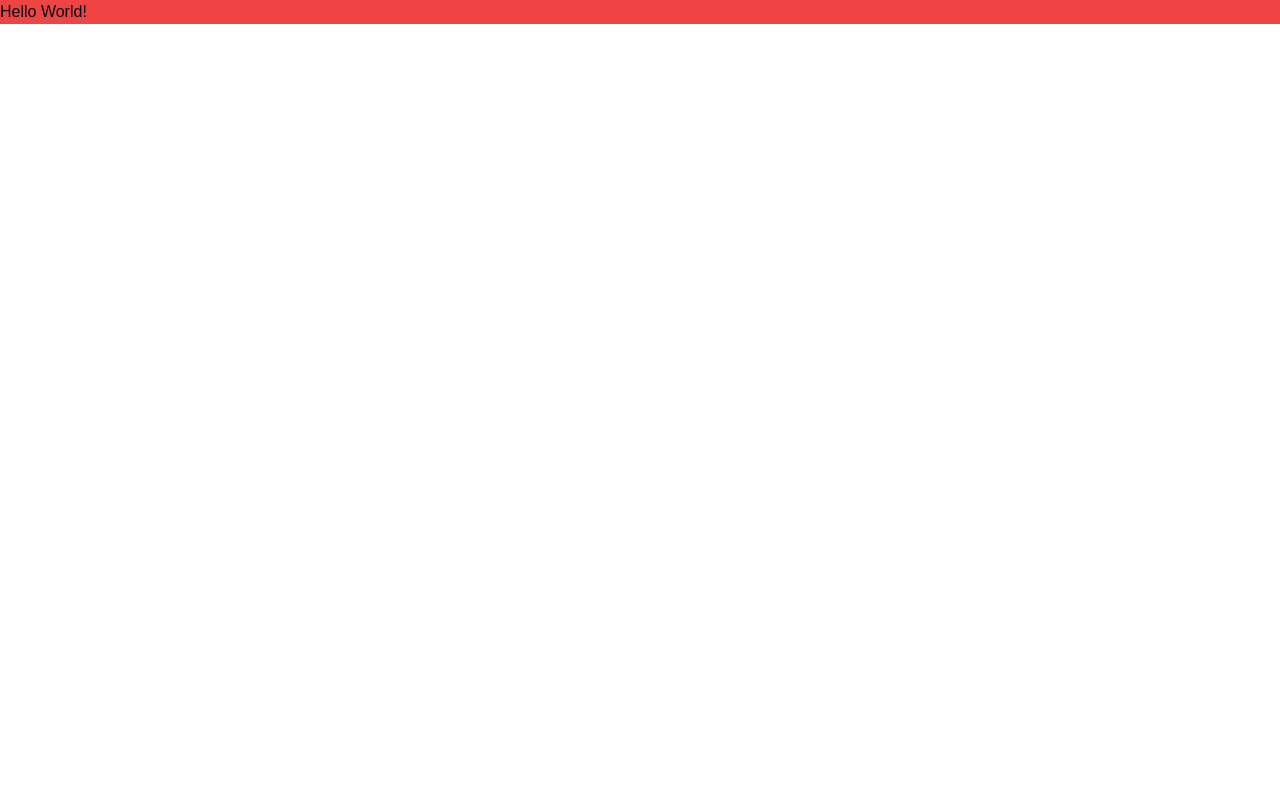
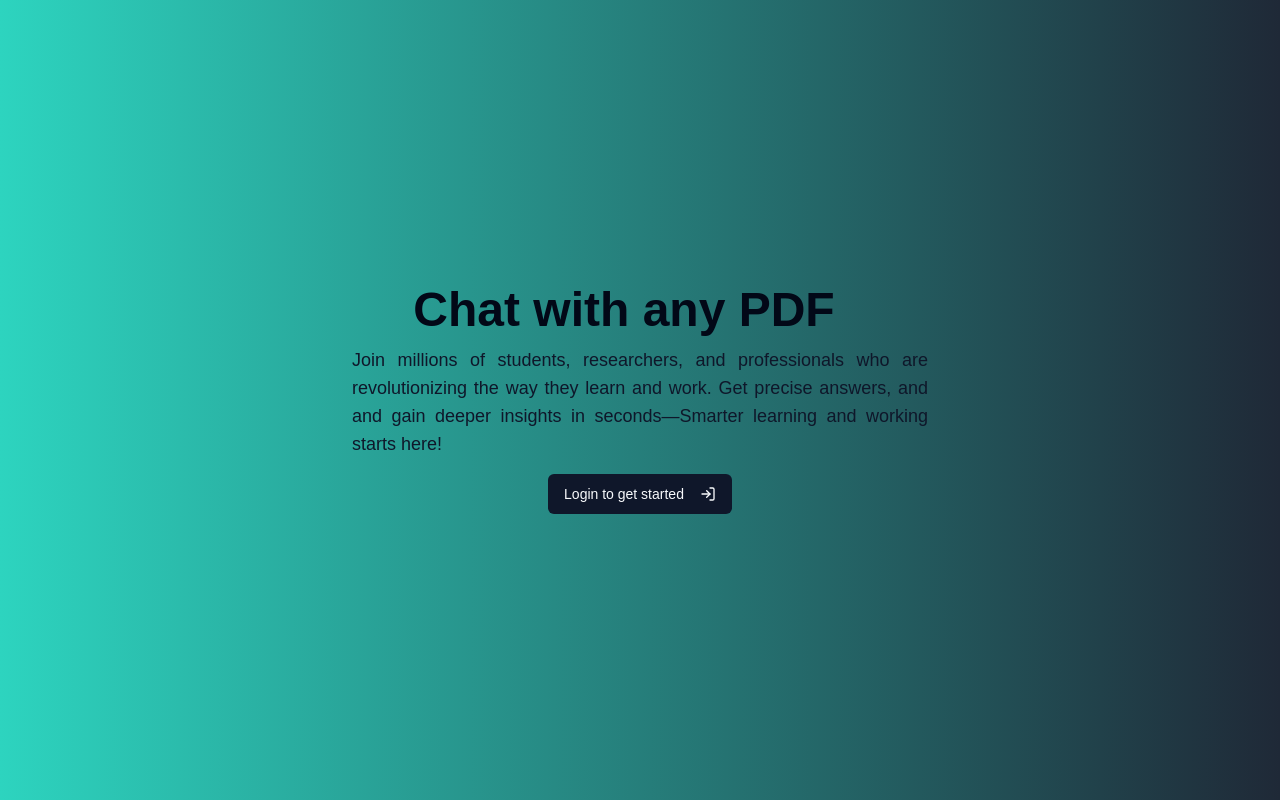
Before and after one commit to Ivanitchoo/ChatPDF, a Next.js app in the folder fullstack-chat-pdf/: page / in a window 1280 px wide. Built offline with nearby package versions, Linux system fonts and the light colour scheme; no server answers.

Commit message:
clerk auth built auth, first page and middleware

```diff
--- /dev/null
+++ b/fullstack-chat-pdf/app/(auth)/sign-in/[[...sign-in]]/page.tsx
@@ -0,0 +1,9 @@
+import { SignIn } from '@clerk/nextjs'
+
+export default function Page() {
+  return (
+    <div className="absolute top-1/2 left-1/2 -translate-x-1/2 -translate-y-1/2">
+        <SignIn />
+    </div>
+  )
+}
--- /dev/null
+++ b/fullstack-chat-pdf/app/(auth)/sign-up/[[...sign-up]]/page.tsx
@@ -0,0 +1,9 @@
+import { SignUp } from '@clerk/nextjs'
+
+export default function Page() {
+  return (
+      <div className="absolute top-1/2 left-1/2 -translate-x-1/2 -translate-y-1/2">
+          <SignUp />
+      </div>
+    )
+}
--- a/fullstack-chat-pdf/app/page.tsx
+++ b/fullstack-chat-pdf/app/page.tsx
@@ -1,7 +1,55 @@
+"use server";
+
 import { Button } from "@/components/ui/button"
+import { UserButton } from "@clerk/nextjs"
+import { auth } from "@clerk/nextjs/server"
+import { ArrowRight, LogIn } from "lucide-react"
+import Link from "next/link"
 
-export default function Home() {
+export default async function Home() {
+
+const {userId} = await auth()
+const isAuth = !!userId
+console.log("userId:", userId); // Check if userId is populated
+console.log("isAuth:", isAuth);
+
   return (
-    <h1 className="bg-red-500">Hello World!</h1>
+      <div className="w-screen min-h-screen bg-gradient-to-r from-teal-400 to-gray-800">
+        <div className="absolute top-1/2 left-1/2 -translate-x-1/2 -translate-y-1/2">
+          <div className="flex flex-col items-center">
+            <div className="flex items-center">
+            <h1 className="mr-8 text-5xl font-semibold">Chat with any PDF </h1>
+            <UserButton afterSignOutUrl="/" />
+            </div>
+
+          <div className="flex mt-2">
+            {isAuth && (<Button> Go to Chats <ArrowRight/> </Button>)}
+
+          </div>
+
+          <p className="max-w-xl mt-1 text-lg text-slate-900 text-justify"> Join millions of students, researchers, and professionals  who are revolutionizing the way they learn and work.
+            Get precise answers, and and gain deeper insights in seconds—Smarter learning and working starts here!
+          </p>
+
+            <div className="w-full mt-4 flex justify-center">
+              {isAuth ? (<h1>fileupload</h1>) :
+              (
+                <Link href="/sign-in">
+                  <Button>Login to get started
+                    <LogIn className="w-4 h-4 ml-2"/>
+                  </Button>
+
+                </Link>
+              )}
+            </div>
+
+          </div>
+        </div>
+      </div>
+
+
+
+
+
   )
 }
--- a/fullstack-chat-pdf/middleware.ts
+++ b/fullstack-chat-pdf/middleware.ts
@@ -2,6 +2,8 @@ import { clerkMiddleware, createRouteMatcher } from '@clerk/nextjs/server'
 
 const isPublicRoute = createRouteMatcher([
     '/',
+    '/sign-in(.*)',
+    '/sign-up(.*)'
 ])
 
 export default clerkMiddleware(async (auth, request) => {
```
